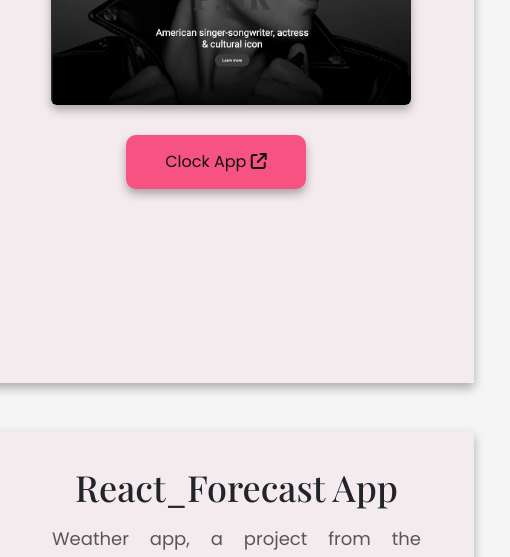
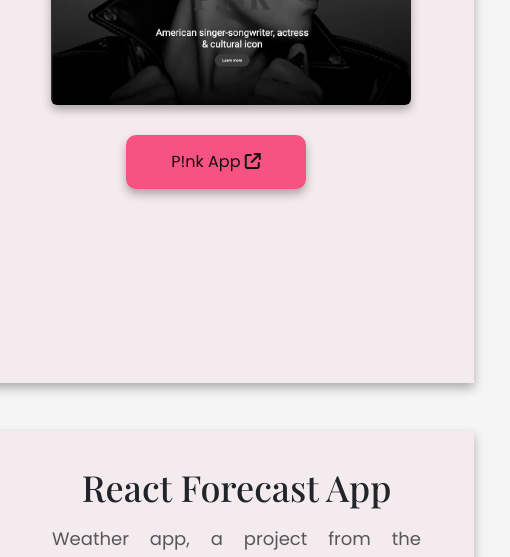
Before and after one commit to irenagrocka-ad/portfolio-page-irena-grocka, a website: page porfolio.html in a window 1280 px wide. Shown: the part 1900-2457 px from the top of the page, 686-1196 px from the left. Drawn offline with nearby package versions, Linux system fonts and the light colour scheme; a web font is replaced by a local one.

Commit message:
updating CV

```diff
--- a/porfolio.html
+++ b/porfolio.html
@@ -223,7 +223,7 @@
           <a
             href="https://clock-around-the-world.netlify.app"
             class="secondary-button"
-            >Clock App <i class="fa-solid fa-arrow-up-right-from-square"></i
+            >P!nk App <i class="fa-solid fa-arrow-up-right-from-square"></i
           ></a>
         </div>
       </div>
@@ -249,7 +249,7 @@
         </div>
         <div class="col">
           <div class="project-desciption">
-            <h2>React_Forecast App</h2>
+            <h2>React Forecast App</h2>
             <p class="text-muted">
               Weather app, a project from the SheCodes react workshop, combines
               creativity and technical skills to provide accurate weather
```
Also changed, not shown: qa_experience.html (+3 -0 lines), 2 other files.
